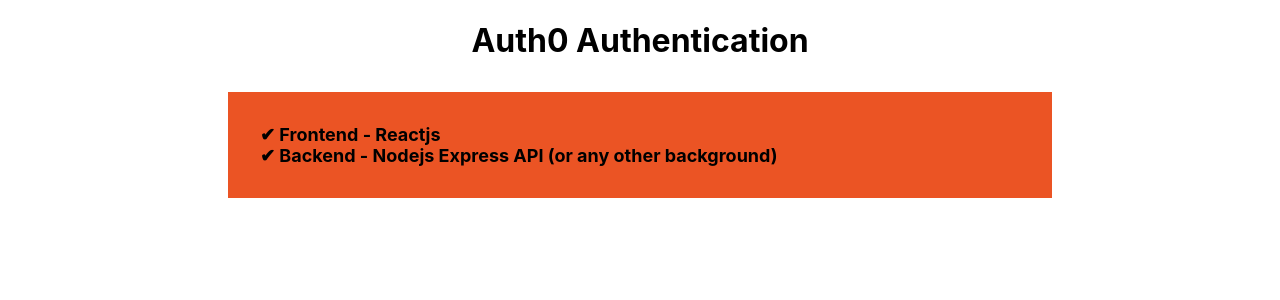
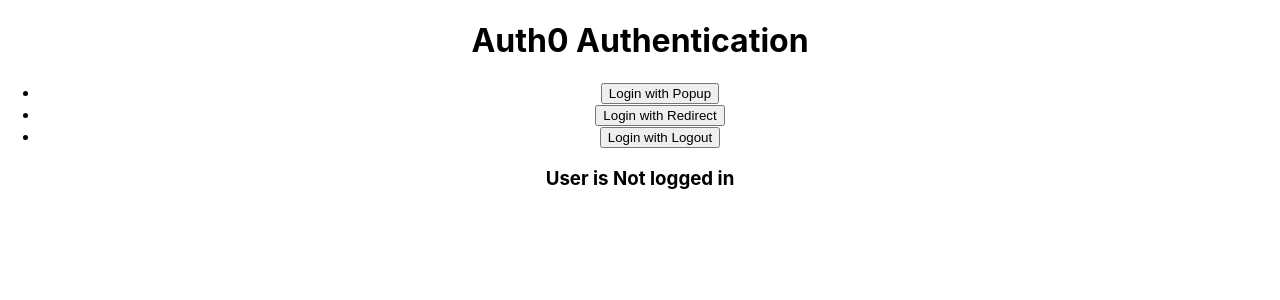
Before and after one commit to JSPlatt/React-Helper, a React (Create React App) app: page / in a window 1280 px wide. Shown: the top 300 px of the page. Built offline with nearby package versions, Linux system fonts and the light colour scheme.

Commit message:
auth working

```diff
--- a/package.json
+++ b/package.json
@@ -3,9 +3,11 @@
   "version": "0.1.0",
   "private": true,
   "dependencies": {
+    "@auth0/auth0-react": "^1.6.0",
     "@testing-library/jest-dom": "^5.11.4",
     "@testing-library/react": "^11.1.0",
     "@testing-library/user-event": "^12.1.10",
+    "axios": "^0.21.1",
     "react": "^17.0.2",
     "react-dom": "^17.0.2",
     "react-scripts": "4.0.3",
--- a/src/App.js
+++ b/src/App.js
@@ -1,24 +1,29 @@
 import './App.css';
+import { useAuth0 } from '@auth0/auth0-react'
 
 function App() {
+
+  const {
+    loginWithPopup,
+    loginWithRedirect,
+    logout,
+    user,
+    isAuthenticated,
+    } = useAuth0()
+
   return (
     <div className="App">
       <h1>Auth0 Authentication</h1>
-      <ul
-        style={{
-          maxWidth: '760px',
-          textAlign: 'start',
-          listStyle: 'none',
-          margin: '32px auto',
-          padding: '32px',
-          fontSize: '18px',
-          fontWeight: 'bold',
-          backgroundColor: 'rgb(235, 84,36',
-        }}
-      >
-        <li>✔ Frontend - Reactjs</li>
-        <li>✔  Backend - Nodejs Express API (or any other background)</li>
-      </ul>
+        <ul>
+          <li><button onClick={loginWithPopup}>Login with Popup</button></li>
+          <li><button onClick={loginWithRedirect}>Login with Redirect</button></li>
+          <li><button onClick={logout}>Login with Logout</button></li>
+        </ul>
+        <h3>User is { isAuthenticated? "Logged in" : "Not logged in" }</h3>
+        { isAuthenticated && (
+        <pre style={{textAlign: 'start'}}>{JSON.stringify(user, null, 2)}
+        </pre>
+        )}
     </div>
   );
 }
--- a/src/index.js
+++ b/src/index.js
@@ -2,11 +2,17 @@
 import ReactDOM from 'react-dom';
 import './index.css';
 import App from './App';
-import reportWebVitals from './reportWebVitals';
+import {Auth0Provider} from '@auth0/auth0-react'
 
 ReactDOM.render(
   <React.StrictMode>
-    <App />
+    <Auth0Provider
+      domain="helper-react-5.us.auth0.com"
+      clientId="Ln3dmMbxShRomNPzgGfwiIT4VTYaPqiP"
+      redirectUri={window.location.origin}
+    >
+      <App />
+    </Auth0Provider>
   </React.StrictMode>,
   document.getElementById('root')
 );
@@ -14,4 +20,7 @@
 // If you want to start measuring performance in your app, pass a function
 // to log results (for example: reportWebVitals(console.log))
 // or send to an analytics endpoint. Learn more: https://bit.ly/CRA-vitals
-reportWebVitals();
+
+// Dependencies used Frontend Reactjs
+//   1. @auth0/auth0-react
+//   2. axios
--- a/src/reportWebVitals.js
+++ /dev/null
@@ -1,13 +0,0 @@
-const reportWebVitals = onPerfEntry => {
-  if (onPerfEntry && onPerfEntry instanceof Function) {
-    import('web-vitals').then(({ getCLS, getFID, getFCP, getLCP, getTTFB }) => {
-      getCLS(onPerfEntry);
-      getFID(onPerfEntry);
-      getFCP(onPerfEntry);
-      getLCP(onPerfEntry);
-      getTTFB(onPerfEntry);
-    });
-  }
-};
-
-export default reportWebVitals;
```
Also changed, not shown: src/setupTests.js (deleted, +0 -5 lines), 2 other files (tests, documents, lock files or other folders).
